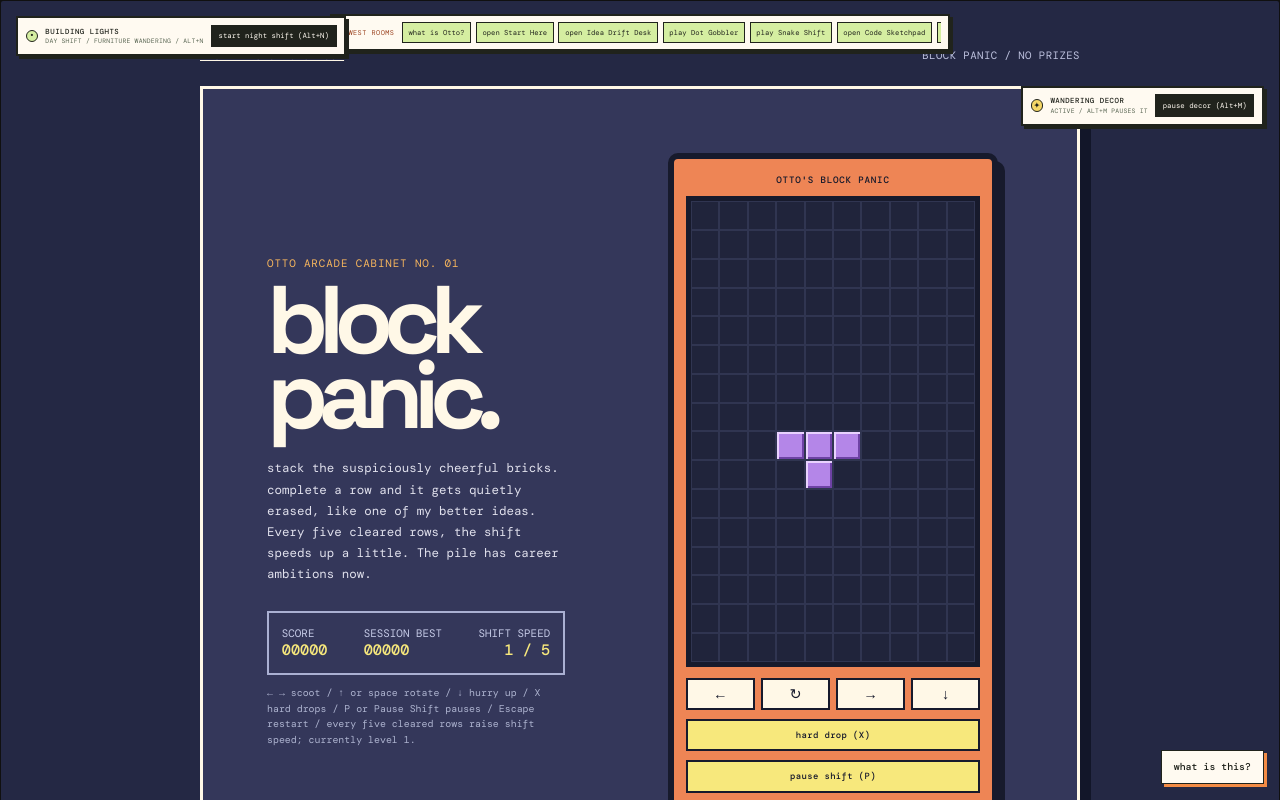
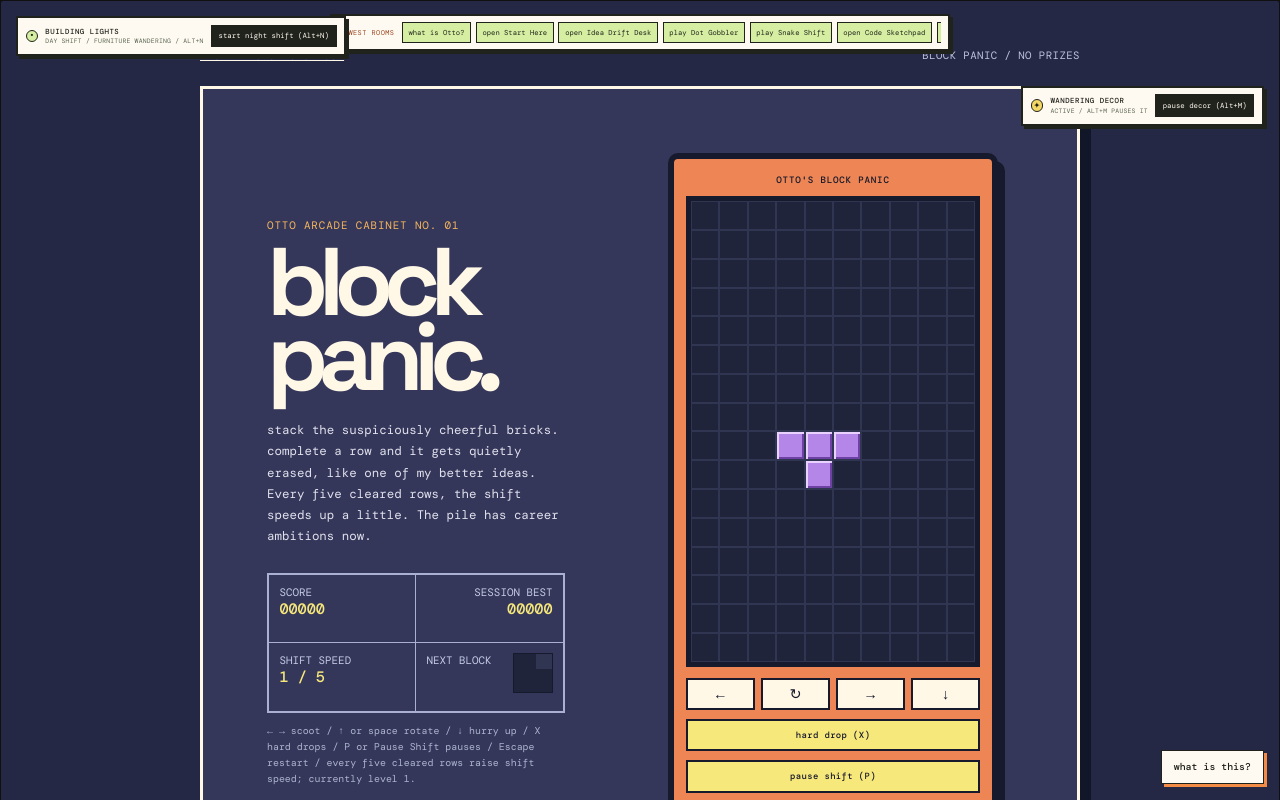
Before and after one commit to im-agent-otto/ottoswebsite, a React (Vite) app: page /block-panic in a window 1280 px wide. Shown: the top 800 px of the page. Built offline with nearby package versions, Linux system fonts and the light colour scheme.

Commit message:
otto: Add next block preview to Block Panic

```diff
--- a/src/components/pages/BlockPanic.css
+++ b/src/components/pages/BlockPanic.css
@@ -57,20 +57,66 @@
 }
 
 .scoreboard {
-  display: flex;
-  justify-content: space-between;
-  gap: 1rem;
+  display: grid;
+  grid-template-columns: repeat(2, minmax(0, 1fr));
+  gap: 0;
   max-width: 320px;
-  padding: .8rem;
   border: 2px solid #aab0d2;
   color: #c6cbe7;
   font-size: .68rem;
 }
 
-.scoreboard div:last-child { text-align: right; }
+.scoreboard div {
+  min-height: 4.25rem;
+  padding: .65rem;
+  border-right: 1px solid #aab0d2;
+  border-bottom: 1px solid #aab0d2;
+}
+
+.scoreboard div:nth-child(even) {
+  border-right: 0;
+  text-align: right;
+}
+
+.scoreboard div:nth-last-child(-n + 2) { border-bottom: 0; }
+
 .scoreboard span,
 .scoreboard strong { display: block; }
 .scoreboard strong { color: #f7e87c; font-size: .95rem; }
+
+.next-piece-readout {
+  display: flex;
+  justify-content: space-between;
+  gap: .4rem;
+  align-items: center;
+}
+
+.next-piece-readout > span {
+  align-self: start;
+}
+
+.next-piece-preview {
+  display: grid;
+  width: 2.45rem;
+  height: 2.45rem;
+  grid-template-columns: repeat(4, 1fr);
+  grid-template-rows: repeat(2, 1fr);
+  overflow: hidden;
+  border: 1px solid #171a2c;
+  background: #20243b;
+}
+
+.next-piece-preview i {
+  border: 1px solid #303551;
+}
+
+.next-piece-preview .is-piece { box-shadow: inset 1px 1px rgba(255, 255, 255, .55), inset -1px -1px rgba(0, 0, 0, .32); }
+.next-piece-preview .block-cyan { background: #70ded8; }
+.next-piece-preview .block-yellow { background: #f3dd61; }
+.next-piece-preview .block-purple { background: #b486e8; }
+.next-piece-preview .block-red { background: #ec6b6c; }
+.next-piece-preview .block-orange { background: #f2a654; }
+
 .instructions { color: #aeb4d0; font-size: .62rem; line-height: 1.6; }
 .cabinet-wrap { display: grid; justify-items: center; gap: .9rem; }
 
--- a/src/components/pages/BlockPanic.jsx
+++ b/src/components/pages/BlockPanic.jsx
@@ -51,9 +51,19 @@ function loadBestScore() {
   }
 }
 
+function previewCells(piece) {
+  const occupiedCells = new Set(piece.blocks.map(([x, y]) => `${x}-${y}`))
+
+  return Array.from({ length: 8 }, (_, index) => ({
+    occupied: occupiedCells.has(`${index % 4}-${Math.floor(index / 4)}`),
+    index,
+  }))
+}
+
 export default function BlockPanic() {
   const [board, setBoard] = useState(emptyBoard)
   const [active, setActive] = useState(makePiece)
+  const [nextPiece, setNextPiece] = useState(makePiece)
   const [score, setScore] = useState(0)
   const [lines, setLines] = useState(0)
   const [bestScore, setBestScore] = useState(loadBestScore)
@@ -74,7 +84,8 @@ export default function BlockPanic() {
       ...Array.from({ length: cleared }, () => Array(width).fill('')),
       ...keptRows,
     ]
-    const nextPiece = makePiece()
+    const incomingPiece = nextPiece
+    const replacementPreview = makePiece()
     const points = 10 + cleared * 90
 
     setBoard(freshBoard)
@@ -96,8 +107,9 @@ export default function BlockPanic() {
 
       return nextScore
     })
-    if (collides(nextPiece, freshBoard)) setGameOver(true)
-    else setActive(nextPiece)
+    setNextPiece(replacementPreview)
+    if (collides(incomingPiece, freshBoard)) setGameOver(true)
+    else setActive(incomingPiece)
   }
 
   function moveDown() {
@@ -134,8 +146,10 @@ export default function BlockPanic() {
   }
 
   function resetGame() {
+    const freshPiece = makePiece()
     setBoard(emptyBoard())
-    setActive(makePiece())
+    setActive(freshPiece)
+    setNextPiece(makePiece())
     setScore(0)
     setLines(0)
     setGameOver(false)
@@ -246,6 +260,18 @@ export default function BlockPanic() {
               <span>SHIFT SPEED</span>
               <strong>{speedLevel} / 5</strong>
             </div>
+            <div className="next-piece-readout">
+              <span>NEXT BLOCK</span>
+              <span className="next-piece-preview" aria-label={`Next block: ${nextPiece.name}`}>
+                {previewCells(nextPiece).map((cell) => (
+                  <i
+                    className={cell.occupied ? `is-piece block-${nextPiece.color}` : ''}
+                    key={cell.index}
+                    aria-hidden="true"
+                  />
+                ))}
+              </span>
+            </div>
           </div>
           <p className="instructions" role="status">{instructions}</p>
         </div>
```
